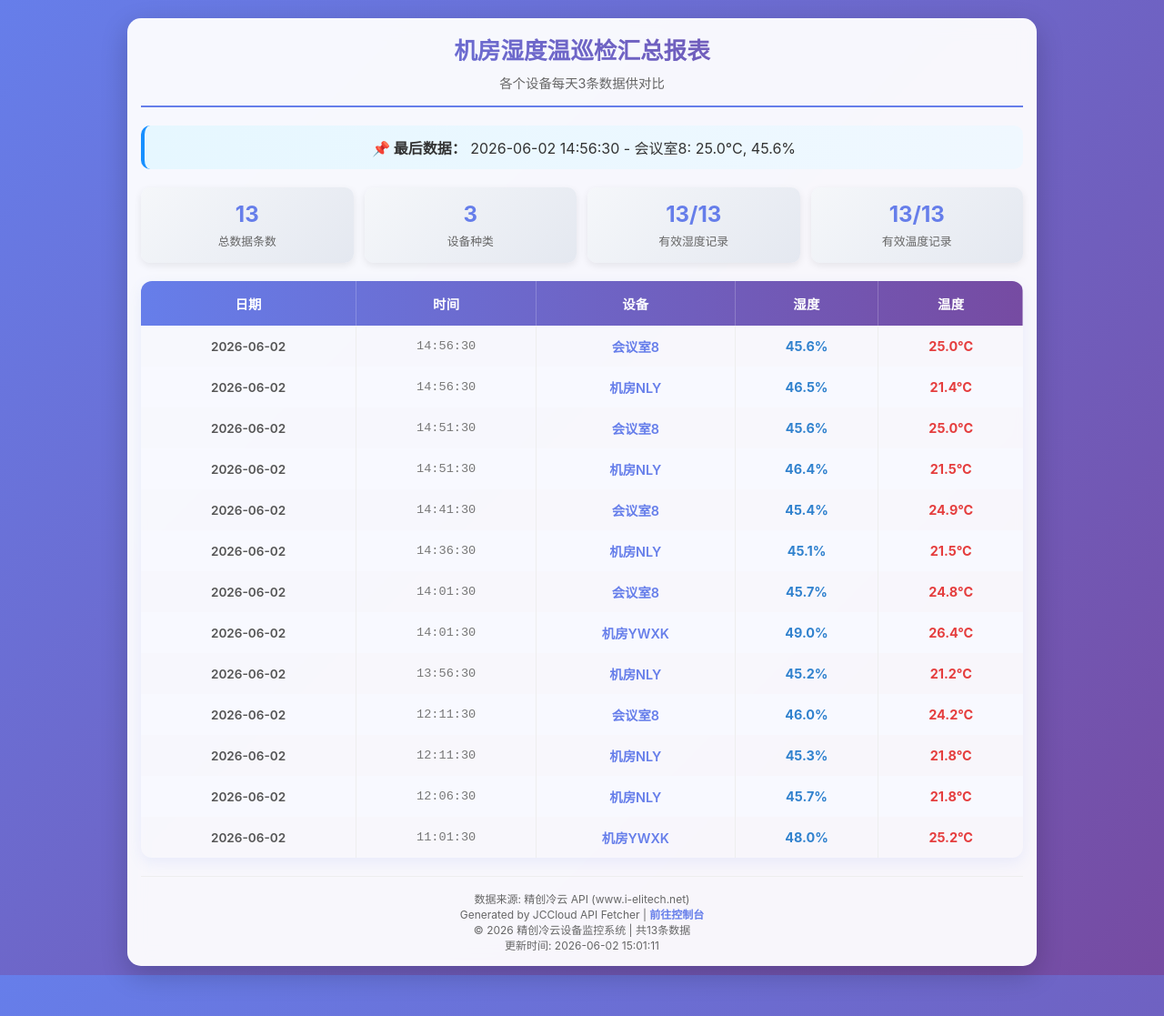
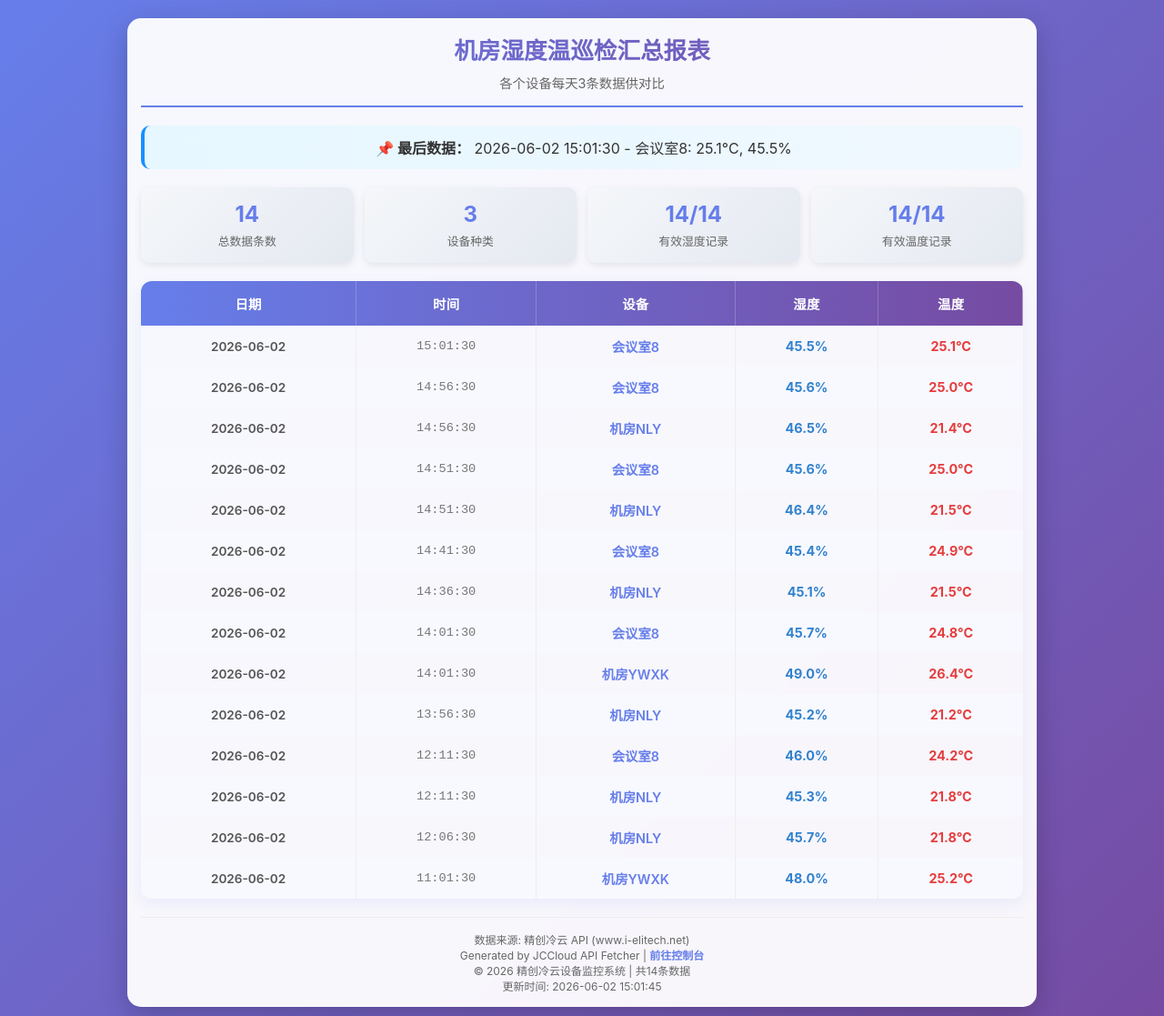
Before and after one commit to ahaitodo/ahaitodo.github.io, a Jekyll site: the page pages/jccloud_report.html, which Jekyll copies as it is, in a window 1280 px wide. Shown: the whole page at 91% size. Built offline with Jekyll 4.4.1, drawn with Linux system fonts in a browser that asks for light colours.

Commit message:
Update JCCloud data 2026-06-02 15:01

```diff
--- a/pages/jccloud_report.html
+++ b/pages/jccloud_report.html
@@ -105,12 +105,12 @@
 
         <div class="last-data">
             <strong>📌 最后数据：</strong>
-            2026-06-02 14:56:30 - 会议室8: 25.0°C, 45.6%
+            2026-06-02 15:01:30 - 会议室8: 25.1°C, 45.5%
         </div>
 
         <div class="stats-container">
             <div class="stat-card">
-                <div class="stat-value">13</div>
+                <div class="stat-value">14</div>
                 <div class="stat-label">总数据条数</div>
             </div>
             <div class="stat-card">
@@ -118,17 +118,34 @@
                 <div class="stat-label">设备种类</div>
             </div>
             <div class="stat-card">
-                <div class="stat-value">13/13</div>
+                <div class="stat-value">14/14</div>
                 <div class="stat-label">有效湿度记录</div>
             </div>
             <div class="stat-card">
-                <div class="stat-value">13/13</div>
+                <div class="stat-value">14/14</div>
                 <div class="stat-label">有效温度记录</div>
             </div>
         </div>
 
         <!-- 卡片视图（移动端） -->
         <div class="card-view">
+
+            <div class="card-item">
+                <div class="card-header">
+                    <div class="card-date-time">2026-06-02 15:01:30</div>
+                    <div class="card-device">会议室8</div>
+                </div>
+                <div class="card-data">
+                    <div class="card-data-item">
+                        <div class="card-data-label">湿度</div>
+                        <div class="card-data-value humidity-value">45.5%</div>
+                    </div>
+                    <div class="card-data-item">
+                        <div class="card-data-label">温度</div>
+                        <div class="card-data-value temperature-value">25.1°C</div>
+                    </div>
+                </div>
+            </div>
 
             <div class="card-item">
                 <div class="card-header">
@@ -368,6 +385,13 @@
                 <tbody>
                                         <tr>
                         <td class="date-cell">2026-06-02</td>
+                        <td class="time-cell">15:01:30</td>
+                        <td class="device-cell">会议室8</td>
+                        <td class="humidity-cell">45.5%</td>
+                        <td class="temperature-cell">25.1°C</td>
+                    </tr>
+                    <tr>
+                        <td class="date-cell">2026-06-02</td>
                         <td class="time-cell">14:56:30</td>
                         <td class="device-cell">会议室8</td>
                         <td class="humidity-cell">45.6%</td>
@@ -465,8 +489,8 @@
         <div class="footer">
             <p>数据来源: 精创冷云 API (www.i-elitech.net)</p>
             <p>Generated by JCCloud API Fetcher | <a href="https://www.i-elitech.net/device/list" target="_blank">前往控制台</a></p>
-            <p>© 2026 精创冷云设备监控系统 | 共13条数据</p>
-            <p>更新时间: 2026-06-02 15:01:11</p>
+            <p>© 2026 精创冷云设备监控系统 | 共14条数据</p>
+            <p>更新时间: 2026-06-02 15:01:45</p>
         </div>
     </div>
 
```
